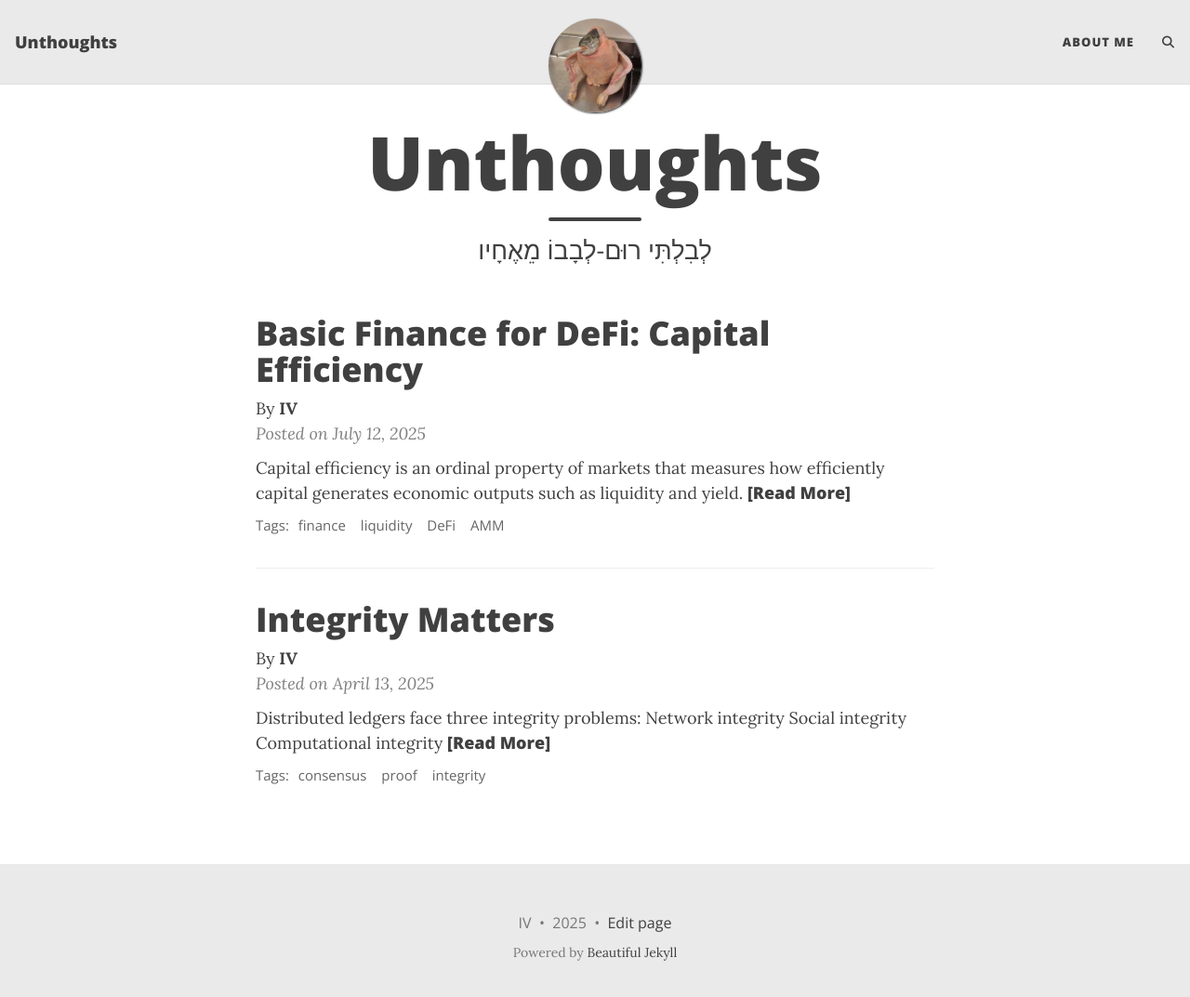
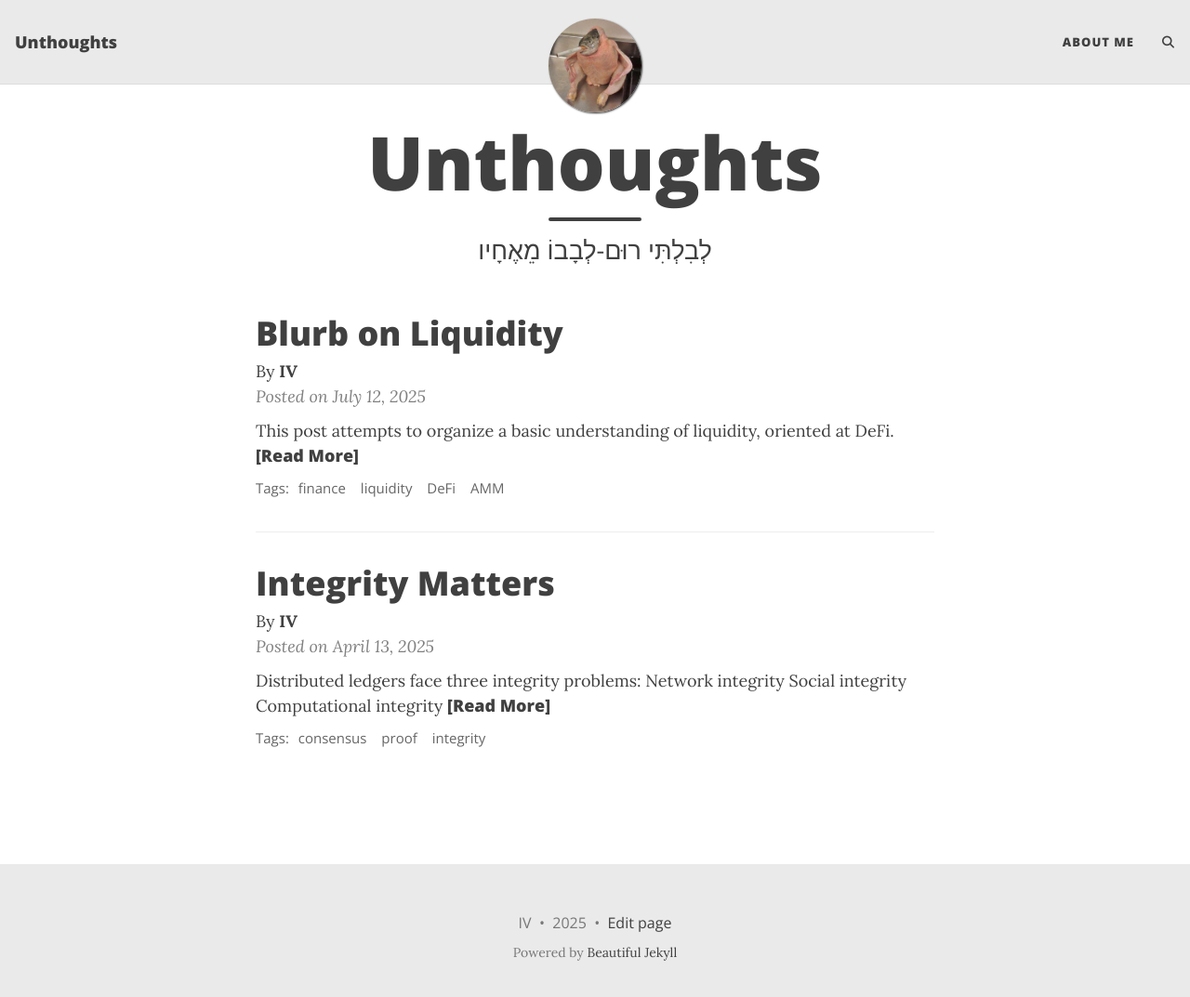
Before and after one commit to unthoughts/unthoughts.github.io, a Jekyll site: the page built from index.html, in a window 1280 px wide and 1086 px high. Shown: the top 1073 px of the window at 93% size. Built offline with Jekyll 4.4.1, drawn with Linux system fonts in a browser that asks for light colours; the list of posts is cut into pages by our own code; comment, search, counter and statistics services are not loaded.

Commit message:
liquidity post

```diff
--- a/_posts/2025-07-12-basic-finance-for-defi-capital-efficiency.md
+++ b/_posts/2025-07-12-blurb-on-liquidity.md
@@ -1,6 +1,6 @@
 ---
 layout: post
-title: "Basic Finance for DeFi: Capital Efficiency"
+title: "Blurb on Liquidity"
 date: 2025-07-12
 tags: [finance, liquidity, DeFi, AMM]
 comments: true
@@ -8,13 +8,11 @@ mathjax: true
 author: IV
 ---
 
-Capital efficiency is an ordinal property of markets that measures how efficiently capital generates economic outputs such as liquidity and yield.
-
-This post attempts to organize basic financial concepts related to it that arise in DeFi.
+This post attempts to organize a basic understanding of liquidity, oriented at DeFi.
 
 # Liquidity
 
-Liquidity is an ordinal property of markets, and is crucial for capital efficiency. Folklore intuition can be summed up in one line:
+Liquidity is a property of markets, crucial for capital efficiency. Folklore intuition can be summed up in one line:
 > A market is highly liquid if it can quickly execute trades with minimal price changes.
 
 For example, major stock exchanges are liquid markets for commonly traded stocks.
@@ -107,7 +105,7 @@ $$\frac{y}{x}=\frac{k}{x^2}\longrightarrow\frac{y+\Delta y}{x+\Delta x}=\frac{k}
 
 Note the $Y$-price of a unit of $X$ obeys an inverse square law w.r.t to the supply of $X$: price decays quadratically as supply grows. This super-linear decay also exhibits diminishing marginal utility.
 
-Prices are not encoded by the AMM equation, but rather discovered by the market. The equation merely constrains the supplies to satisfy diminishing marginal utility, which is necessary for price discovery. (Play around with a constant-sum equation and see how the resulting market is severely misbehaved.)
+Prices are not encoded by the AMM equation, but rather discovered by the market. The equation merely constrains the supplies to satisfy diminishing marginal utility, which is necessary for price discovery. (Play around with a constant-sum equation and see how the resulting market is severely misbehaved. Hint: the exchange ratio must be 1:1, so no diminishing marginal utility and therefore no price discovery and the pool is easy to drain.)
 
 ## Depth analysis
 
@@ -182,7 +180,7 @@ Percentage fees are crucial for LP revenue. They slightly increase slippage, esp
 
 # Concentrated liquidity
 
-Classically, there is a clear distinction between capitalists, who passively provide capital, and those who actively employ capital (often delegated to them). In DeFi terminology, capitalists are the *passive* liquidity providers. However, *active* liquidity providers are superior market makers, who have strong potential to enhance capital efficiency capital efficiency. We illustrate this with a case study: Uniswap v2 vs Uniswap v3.
+Classically, there is a clear distinction between capitalists, who passively provide capital, and those who actively employ capital (often delegated to them). In DeFi terminology, capitalists are the *passive* liquidity providers. However, *active* liquidity providers are superior market makers, who have strong potential to enhance capital efficiency. We illustrate this with a case study: Uniswap v2 vs Uniswap v3.
 
 Uniswap v2 is a constant-product AMM. LP UX is roughly: choose pair → deposit assets → receive LP token → earn fees → exit. LPs must supply equal value of both tokens (to preserve pool price). Since LP positioned are fully determined by deposited capital, LP tokens are just fungible ERC-20 tokens.
 
```
